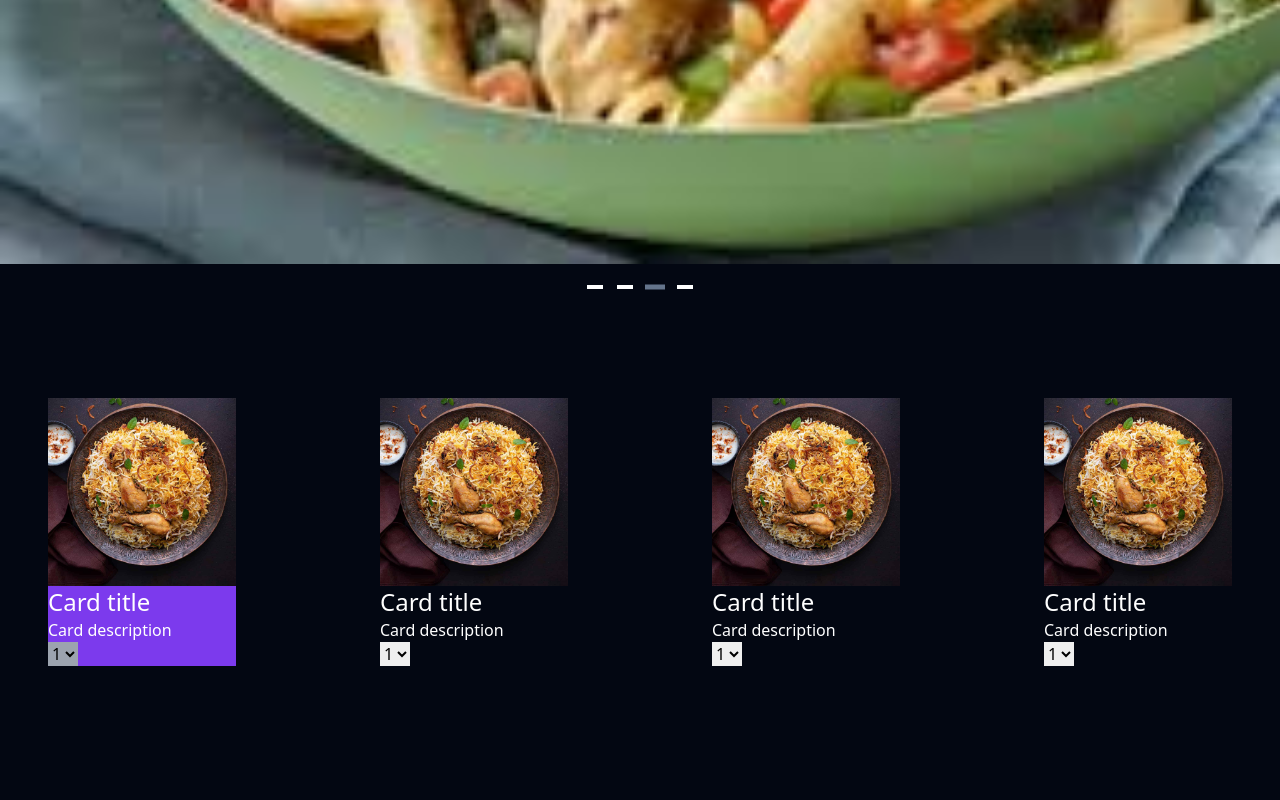
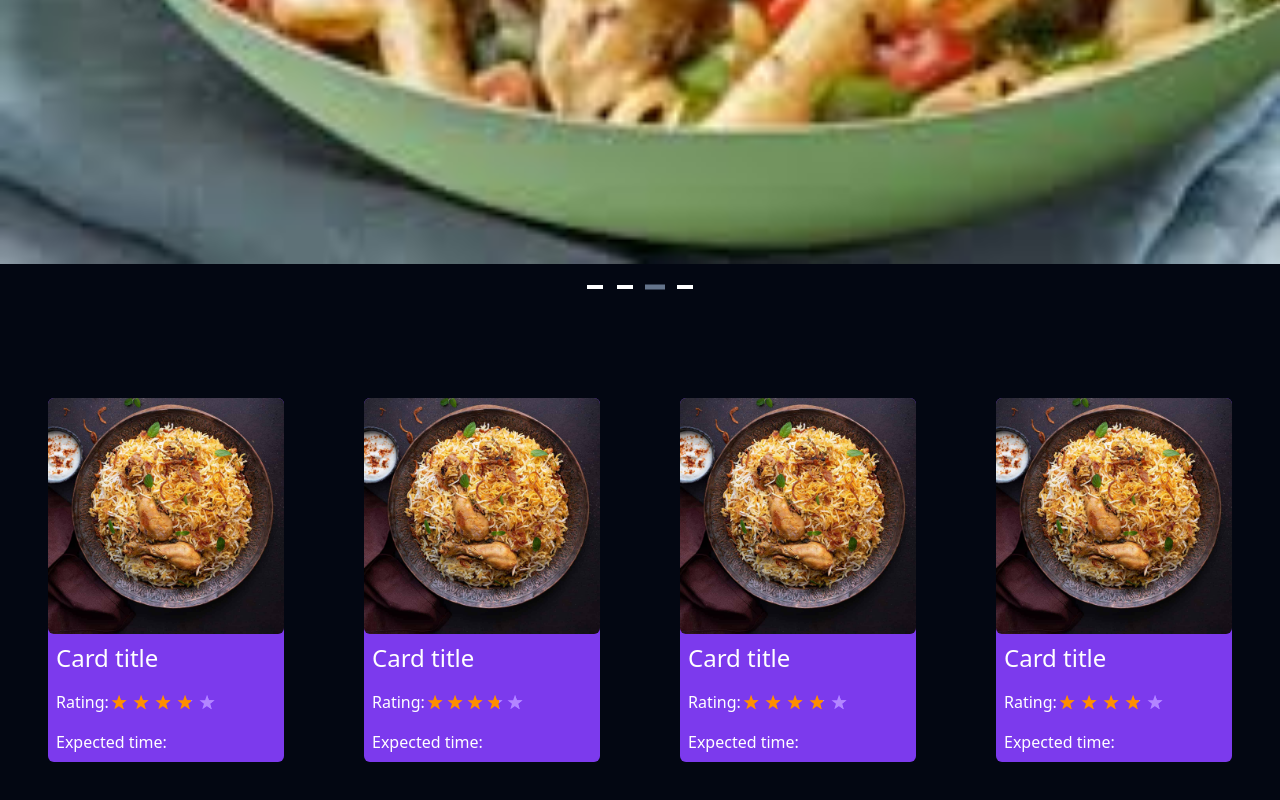
Before and after one commit to rpghost7/FoodWebApp, a React (Create React App) app: page / in a window 1280 px wide. Shown: the part 940-1740 px from the top of the page. Before the commit the page ends 1646 px from the top, so only its background shows below. Built offline with nearby package versions, Linux system fonts and the light colour scheme.

Commit message:
made the cards

```diff
--- a/src/Card.js
+++ b/src/Card.js
@@ -1,66 +1,74 @@
-import React from 'react'
+import React, { useEffect, useState } from 'react'
 import chicken from './Chicken-Biryani-Recipe.jpg'
+import { ReactComponent as StarIcon } from './Star.svg';
+
 export default function Card() {
+  const [rating, setRating] = useState(0);
+  const percentage = Math.round((4 / 5) * 100);
+  function handleRating(){
+    setRating(4);
+  }
   return (
     <>
-    <div className='flex flex-row h-auto w-full mt-32 px-12 pb-10 '>
-        <div className='w-full h-full bg-violet-600'>
-            <img className='w-full object-fill' src={chicken} alt='chickenBiryani'/>
-            <p className='text-white text-2xl'>Card title</p>
-            <p className='text-white'>Card description</p>
-            <select className='bg-gray-400'>
-            {Array.from({ length: 9 }, (_, index) => {
-              return (
-                <option className='hover:bg-gray-200' key={index + 1} value={index + 1}>
-                  {index + 1}
-                </option>
-              );
-            })}
-            </select>
+      <div className='flex flex-row h-auto w-full mt-32 px-12 pb-10 '>
+        <div className='w-full h-full rounded-md '>
+          <div className='bg-violet-600 rounded-md hover:w-11/12 hover:h-11/12'>
+            <img className='w-full object-fill rounded-md' src={chicken} alt='chickenBiryani' />
+            <p className='text-white text-2xl p-2'>Card title</p>
+            <p className='text-white p-2 inline-flex relative'>Rating:{handleRating}
+
+              {Array.from(Array(5).keys()).map((_, i) => (
+                <StarIcon key={i} className="mr-0.5 w-5 h-5 flex z-10 translate-y-0.5" style={{color:'#ff8f00'}} />
+
+              ))}
+               <div className="bg-violet-600 absolute top-0 bottom-0 right-0  mix-blend-color z-20" style={{ width: `${100 - percentage}%` }} />
+            </p>
+            <p className='text-white p-2'>Expected time:</p>
+          </div>
         </div>
-        <div className='w-full h-full mx-36'>
-            <img className='w-full object-fill' src={chicken} alt='chickenBiryani'/>
-            <p className='text-white text-2xl'>Card title</p>
-            <p className='text-white'>Card description</p>
-            <select>
-            {Array.from({ length: 9 }, (_, index) => {
-              return (
-                <option key={index + 1} value={index + 1}>
-                  {index + 1}
-                </option>
-              );
-            })}
-            </select>
+        <div className='w-full h-full rounded-md mx-20'>
+          <div className='bg-violet-600 rounded-md hover:w-11/12 hover:h-11/12'>
+            <img className='w-full object-fill rounded-md' src={chicken} alt='chickenBiryani' />
+            <p className='text-white text-2xl p-2'>Card title</p>
+            <p className='text-white p-2 inline-flex relative'>Rating:{handleRating}
+              {Array.from(Array(5).keys()).map((_, i) => (
+                <StarIcon key={i} className="mr-0 w-5 h-5 flex z-10  translate-y-0.5" style={{color:'#ff8f00'}} />
+
+              ))}
+               <div className="bg-violet-600 absolute top-0 bottom-0 right-0  mix-blend-color z-20" style={{ width: `${100 - percentage}%` }} />
+            </p>
+            <p className='text-white p-2'>Expected time:</p>
+          </div>
         </div>
-        <div className='w-full h-full mr-36'>
-            <img className='w-full object-fill' src={chicken} alt='chickenBiryani'/>
-            <p className='text-white text-2xl'>Card title</p>
-            <p className='text-white '>Card description</p>
-            <select>
-            {Array.from({ length: 9 }, (_, index) => {
-              return (
-                <option key={index + 1} value={index + 1}>
-                  {index + 1}
-                </option>
-              );
-            })}
-            </select>
+        <div className='w-full h-full rounded-md '>
+          <div className='bg-violet-600 rounded-md hover:w-11/12 hover:h-11/12'>
+            <img className='w-full object-fill rounded-md' src={chicken} alt='chickenBiryani' />
+            <p className='text-white text-2xl p-2'>Card title</p>
+            <p className='text-white p-2 inline-flex relative'>Rating:{handleRating}
+              {Array.from(Array(5).keys()).map((_, i) => (
+                <StarIcon key={i} className="mr-0.5 w-5 h-5 flex z-10 translate-y-0.5" style={{color:'#ff8f00'}} />
+
+              ))}
+               <div className="bg-violet-600 absolute top-0 bottom-0 right-0  mix-blend-color z-20" style={{ width: `${100 - percentage}%` }} />
+            </p>
+            <p className='text-white p-2'>Expected time:</p>
+          </div>
         </div>
-        <div className='w-full h-full'>
-            <img className='w-full object-fill' src={chicken} alt='chickenBiryani'/>
-            <p className='text-white text-2xl'>Card title</p>
-            <p className='text-white'>Card description</p>
-            <select>
-            {Array.from({ length: 9 }, (_, index) => {
-              return (
-                <option key={index + 1} value={index + 1}>
-                  {index + 1}
-                </option>
-              );
-            })}
-            </select>
+        <div className='w-full h-full rounded-md ml-20'>
+          <div className='bg-violet-600 rounded-md hover:w-11/12 hover:h-11/12'>
+            <img className='w-full object-fill rounded-md' src={chicken} alt='chickenBiryani' />
+            <p className='text-white text-2xl p-2'>Card title</p>
+            <p className='text-white p-2 inline-flex relative'>Rating:{handleRating}
+              {Array.from(Array(5).keys()).map((_, i) => (
+                <StarIcon key={i} className="mr-0.5 w-5 h-5 flex z-10 translate-y-0.5" style={{color:'#ff8f00'}} />
+
+              ))}
+               <div className="bg-violet-600 absolute top-0 bottom-0 right-0  mix-blend-color z-20" style={{ width: `${100 - percentage}%` }} />
+            </p>
+            <p className='text-white p-2'>Expected time:</p>
+          </div>
         </div>
-    </div>
+      </div>
     </>
   )
 }
```
Also changed, not shown: src/Star.svg (added).
